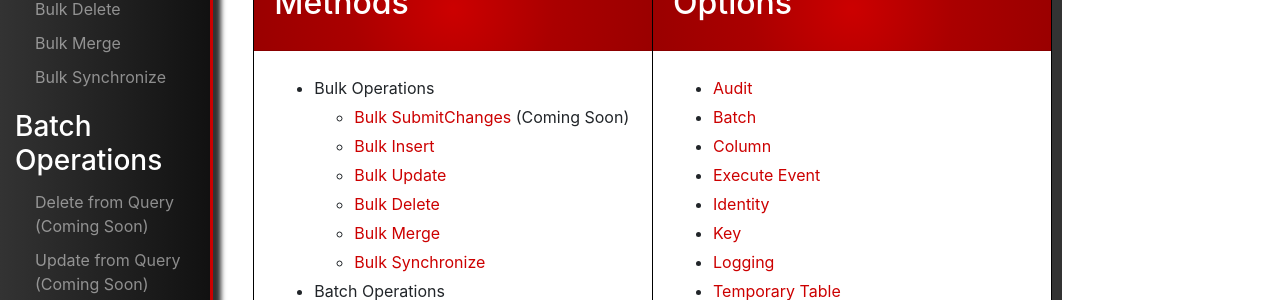
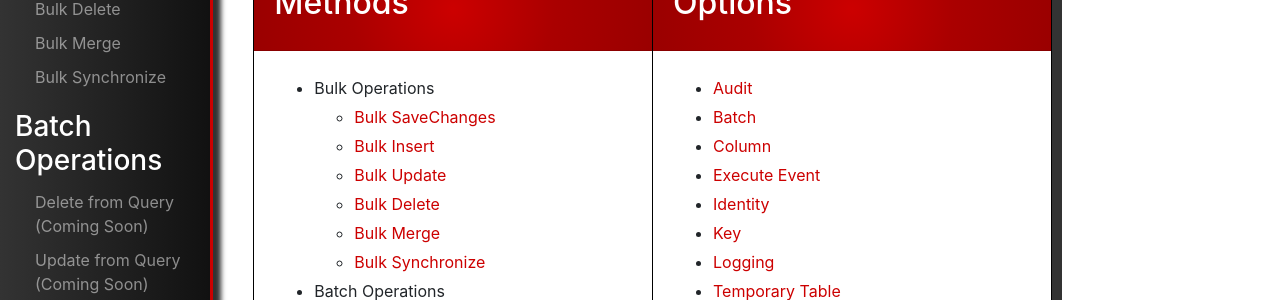
Before and after one commit to zzzprojects/LinqToSql-Plus, a Jekyll site: the page built from docs/pages/api/api.md, in a window 1280 px wide and 1120 px high. Shown: the part 291-591 px from the top of the window. Built offline with Jekyll 4.4.1, drawn with Linux system fonts in a browser that asks for light colours; nearby versions of some CDN libraries.

Commit message:
rollback

```diff
--- a/docs/pages/api/api.md
+++ b/docs/pages/api/api.md
@@ -13,7 +13,7 @@ permalink: api
 
 <div markdown="1">
 - Bulk Operations
-   - [Bulk SubmitChanges](bulk-SubmitChanges) (Coming Soon)
+   - [Bulk SaveChanges](bulk-savechanges)
    - [Bulk Insert](bulk-insert)
    - [Bulk Update](bulk-update)
    - [Bulk Delete](bulk-delete)
```
